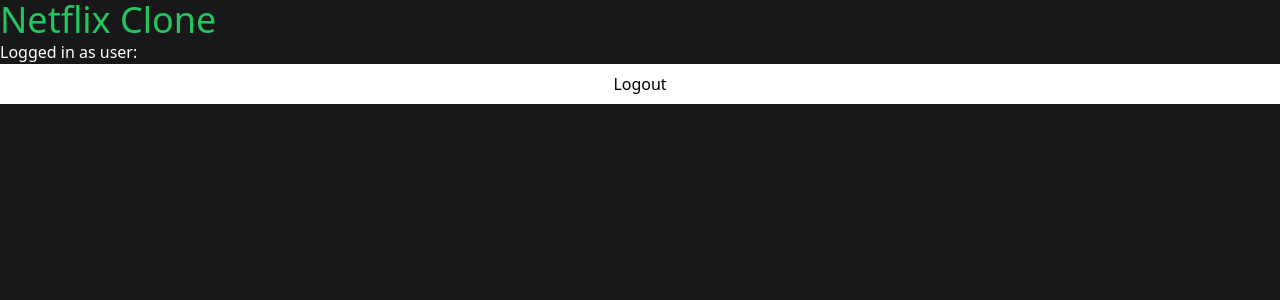
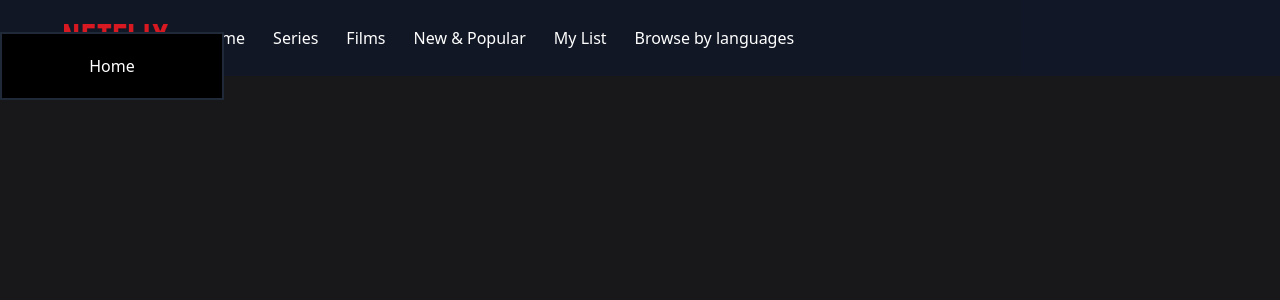
Before and after one commit to RBCHK/Netflix-Clone, a Next.js app: page / in a window 1280 px wide. Shown: the top 300 px of the page. Built offline with nearby package versions, Linux system fonts and the light colour scheme; no server answers; the database is empty; sample sign-in values are in the browser's storage.

Commit message:
added navbar

```diff
--- /dev/null
+++ b/components/MobileMenu.tsx
@@ -0,0 +1,19 @@
+import React from 'react'
+
+interface MobileMenuProps {
+    visible?: boolean
+}
+
+const MobileMenu: React.FC<MobileMenuProps> = ({ visible }) => {
+if (!visible) return null
+
+    return (
+        <div className='bg-black w-56 absolute top-8 left-0 py-5 flex-col border-2 border-gray-800 flex' >
+            <div className='flex flex-col gap-4'>
+                <div className='text-white hover:underline text-center px-3'>Home</div>
+            </div>
+        </div>
+    )
+}
+
+export default MobileMenu
--- /dev/null
+++ b/components/Navbar.tsx
@@ -0,0 +1,33 @@
+/* eslint-disable @next/next/no-img-element */
+import { BsChevronDown } from "react-icons/bs";
+
+import MobileMenu from './MobileMenu';
+import NavbarItem from './NavbarItem';
+
+const Navbar = () => {
+    return (
+        <nav className='w-full z-40 fixed'>
+            <div className='px-4 md:px-16 py-6 flex flex-row items-center transition duration-500 bg-gray-900 bg-opacity-90'>
+                <img
+                    className='h-4 lg:h-7'
+                    src="/images/logo.png" alt="Logo"
+                />
+                <div className='flex-row ml-8 gap-7 hidden lg:flex'>
+                    <NavbarItem label='Home'/>
+                    <NavbarItem label='Series'/>
+                    <NavbarItem label='Films'/>
+                    <NavbarItem label='New & Popular'/>
+                    <NavbarItem label='My List'/>
+                    <NavbarItem label='Browse by languages' />
+                </div>
+                <div className='ml-8 lg:hidden flex flex-row items-center gap-2 cursor-pointer relative'>
+                     <p className='text-white text-sm'>browser</p>
+                     <BsChevronDown className='text-white transition'/>
+                </div>
+                <MobileMenu visible />
+            </div>
+        </nav>
+    )
+}
+
+export default Navbar
--- /dev/null
+++ b/components/NavbarItem.tsx
@@ -0,0 +1,15 @@
+import React from 'react';
+
+interface NavbarItemProps {
+    label: string;
+}
+
+const NavbarItem: React.FC<NavbarItemProps> = ({label}) => {
+    return (
+            <div className='text-white cursor-pointer hover:text-gray-300 transition'>
+                {label}
+            </div>
+    )
+}
+
+export default NavbarItem
--- a/pages/index.tsx
+++ b/pages/index.tsx
@@ -1,6 +1,7 @@
-import useCurrentUser from '@/hooks/useCurrentUser';
 import { NextPageContext } from 'next';
-import { getSession, signOut } from 'next-auth/react';
+import { getSession } from 'next-auth/react';
+
+import Navbar from '@/components/Navbar';
 
 //Routes protecting function
 export async function getServerSideProps(context: NextPageContext) {
@@ -21,13 +22,5 @@
 }
 
 export default function Home() {
-    const { data: user } = useCurrentUser()
-
-    return (
-    <>
-            <h1 className="text-4xl text-green-500">Netflix Clone</h1>
-            <p className='text-white'>Logged in as user: {user?.email}</p>
-          <button className='h-10 w-full bg-white' onClick={() => signOut()}>Logout</button>
-    </>
-  )
+    return <Navbar />
 }
```
